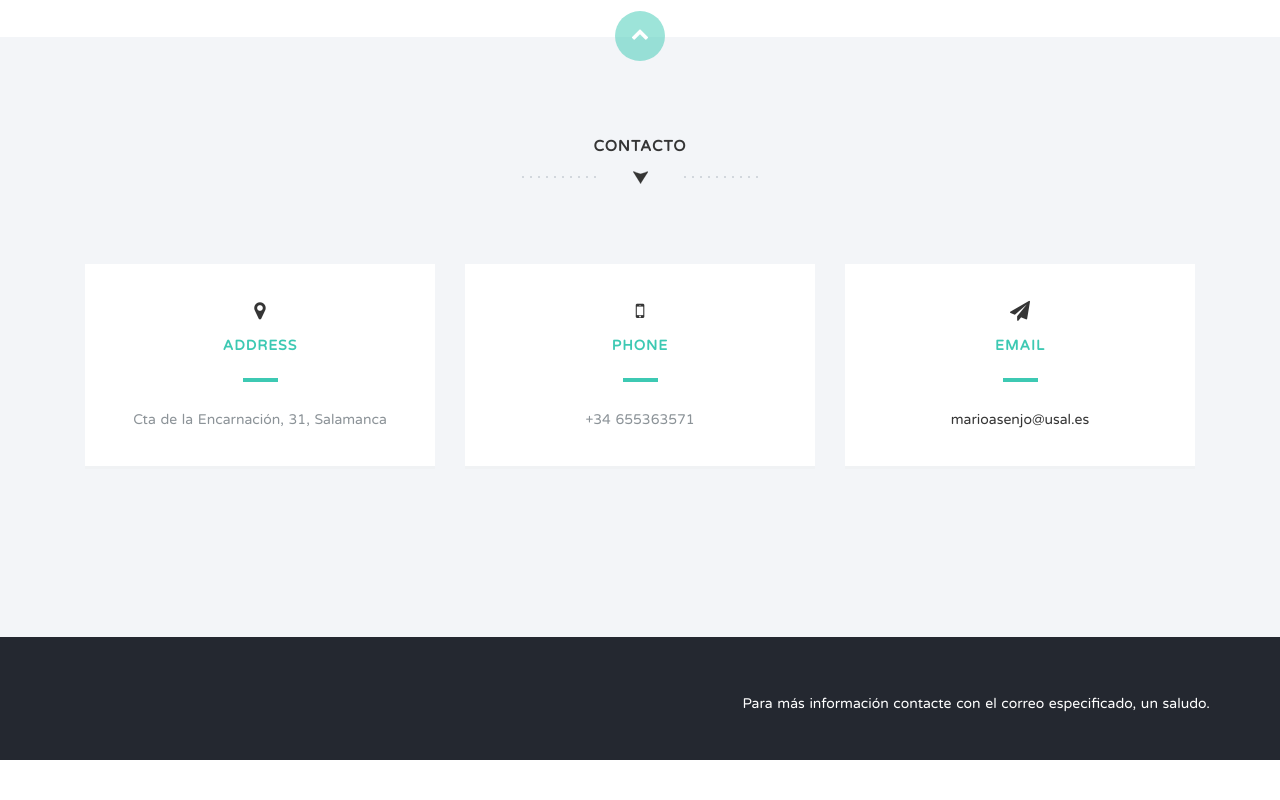
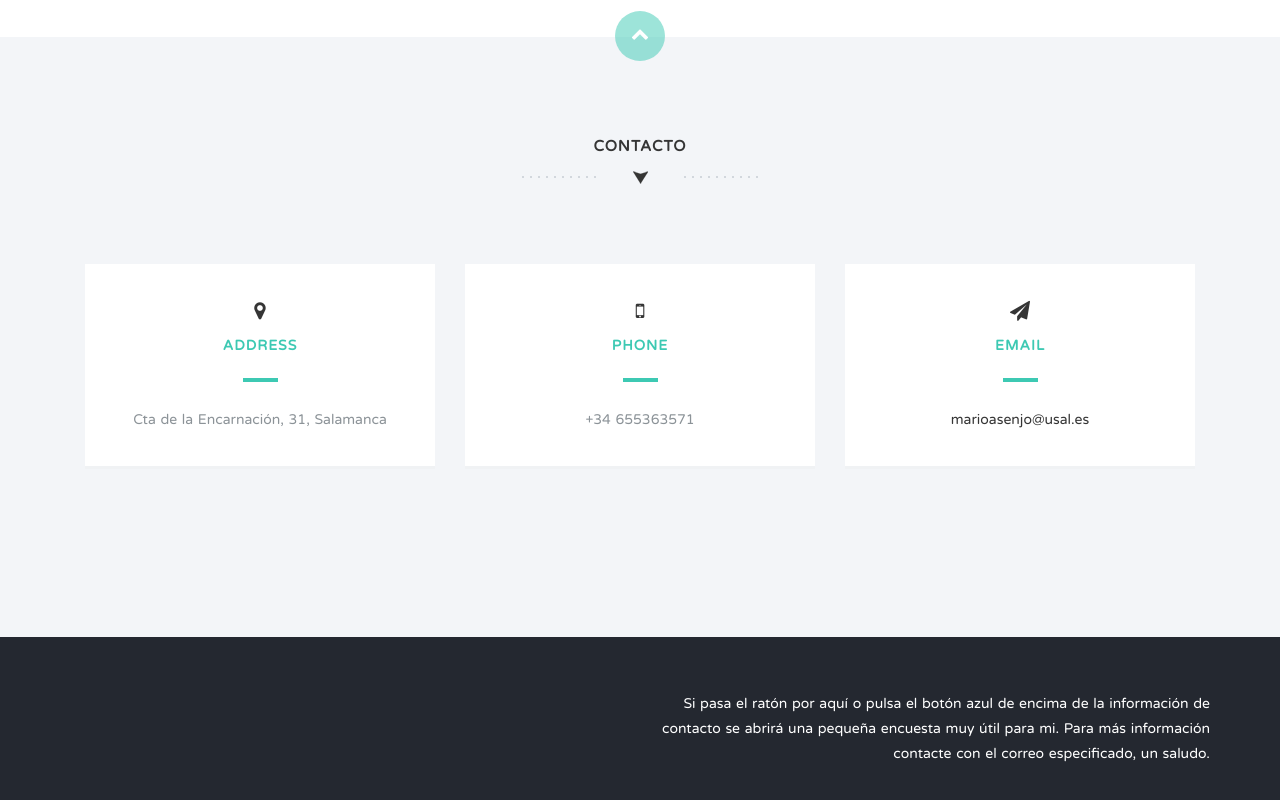
Before and after one commit to marioasenjo/Mario.github.io, a plain HTML site: page index.html in a window 1280 px wide. Shown: the part 1823-2623 px from the top of the page. Before the commit the page ends 2583 px from the top, so only its background shows below. Drawn offline with nearby package versions, Linux system fonts and the light colour scheme; a script that the page names is missing.

Commit message:
Update index.html

```diff
--- a/index.html
+++ b/index.html
@@ -166,7 +166,7 @@
 
               </div>
               <div class="col-md-6 credit">
-                <p>Para más información contacte con el correo especificado, un saludo.</p>
+                <p>Si pasa el ratón por aquí o pulsa el botón azul de encima de la información de contacto se abrirá una pequeña encuesta muy útil para mi. Para más información contacte con el correo especificado, un saludo.</p>
               </div>
             </div>
           </div>
```
